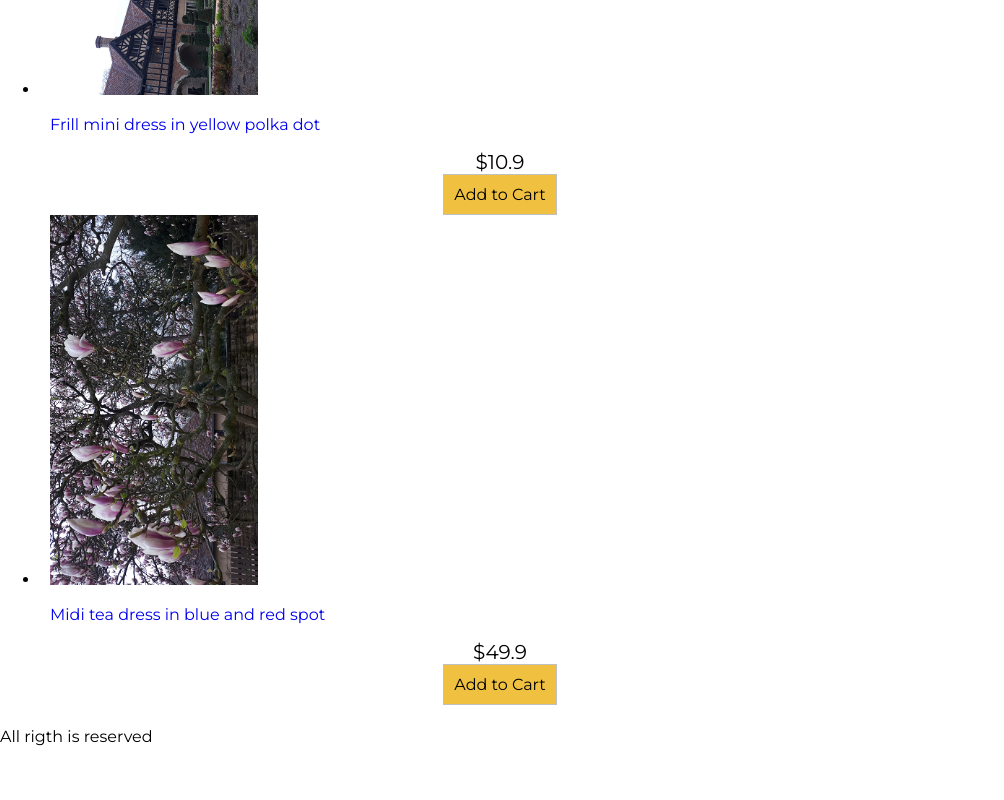
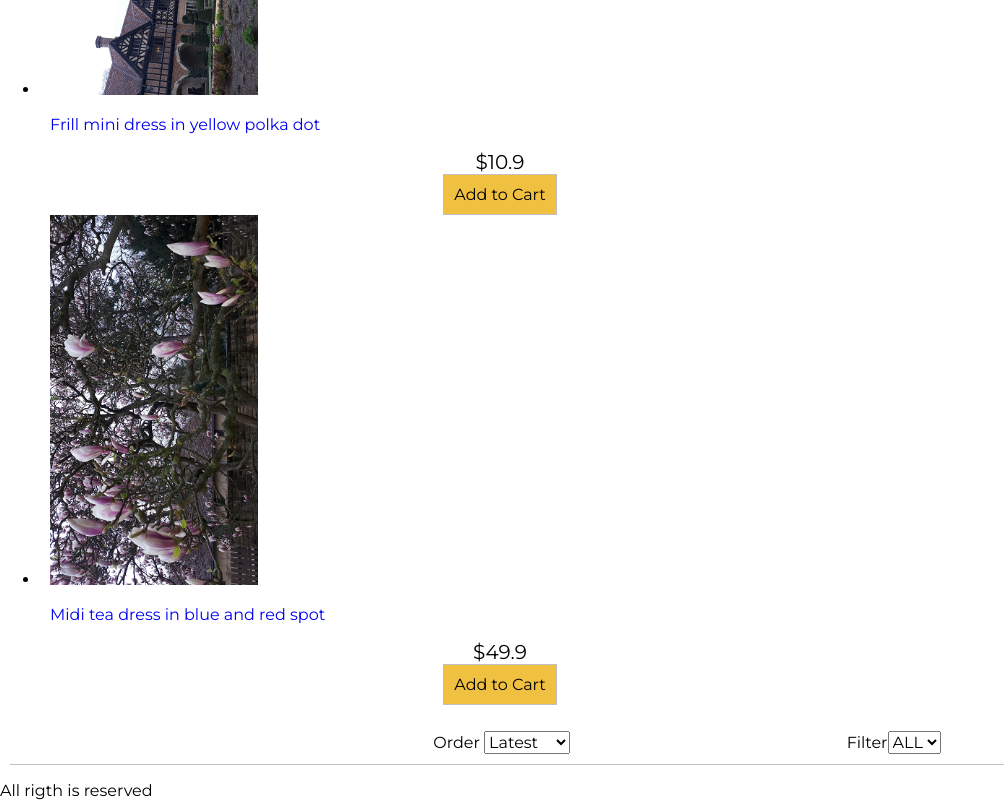
Before and after one commit to sara01rizo/react-shopping-store-sara, a React (Create React App) app in the folder react-shopping-store-sara/: page / in a window 1280 px wide. Shown: the part 2365-3165 px from the top of the page, without its empty margins (0-1004 px from the left). Before the commit the page ends 3126 px from the top, so only its background shows below. Built offline with nearby package versions, Linux system fonts and the light colour scheme.

Commit message:
Update: Footer add Filter to the end

```diff
--- a/react-shopping-store-sara/src/components/Footer.js
+++ b/react-shopping-store-sara/src/components/Footer.js
@@ -6,7 +6,31 @@ export default class Footer extends Component {
     return (
       <div>
           <div className='footer'>
-              <p className='footer'>All rigth is reserved </p>
+
+          <div className='filter'>
+          <div className='filter-result'>{this.props.count}</div>
+          <div className='filter-sort'>
+              Order {" "}
+            <select>
+                <option>Latest</option>
+                <option value="lowest">Lowest</option>
+                <option value="highest">Highest</option>
+            </select>
+           </div>
+          <div className='filter-size'>
+            Filter
+            <select>
+              <option value="">ALL</option>
+              <option value="XS">XS</option>
+              <option value="S">S</option>
+              <option value="M">M</option>
+              <option value="L">L</option>
+              <option value="XL">XL</option>
+              <option value="XXL">XXL</option>
+              </select>
+              </div>
+          </div>
+            <p className='footer'>All rigth is reserved </p>
           </div>
       </div>
     )
```
